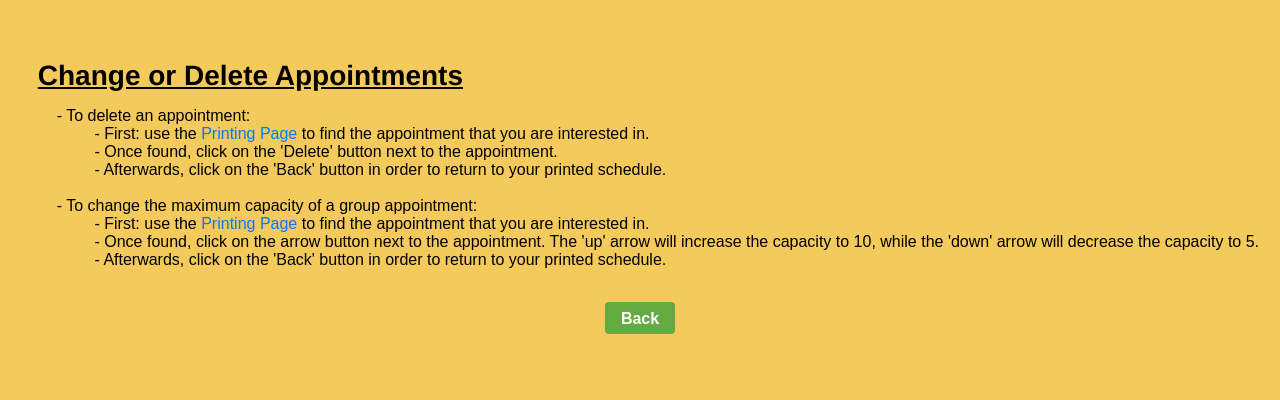
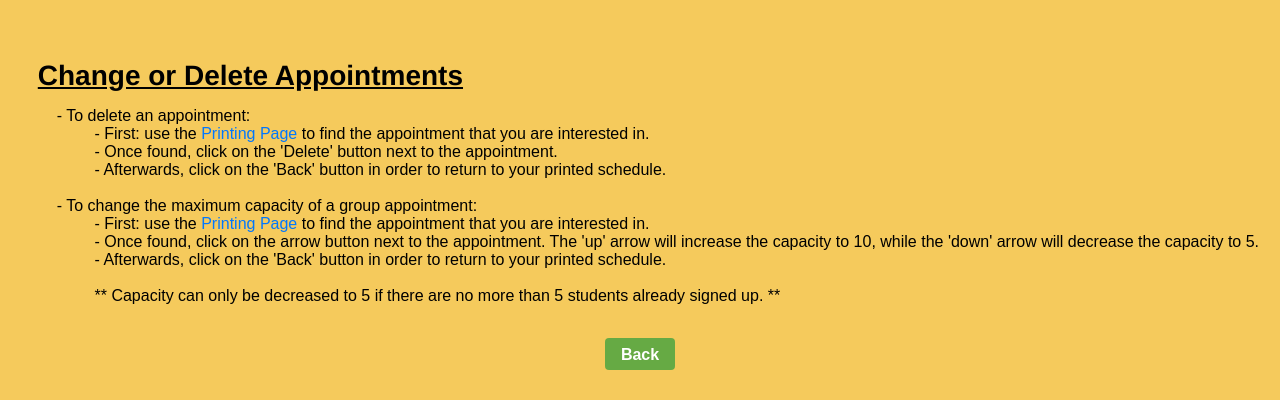
Before and after one commit to CPaul17/CMSC331_Project2, a PHP site: page /adminHelp.php in a window 1280 px wide. Shown: the part 1508-1908 px from the top of the page. Before the commit the page ends 1842 px from the top, so only its background shows below. Run offline with PHP 8.4, Linux system fonts and the light colour scheme; the visitor is signed in with stand-in values (Sample User, id 1).

Commit message:
fixed something with help
fixed a line

```diff
--- a/adminHelp.php
+++ b/adminHelp.php
@@ -148,6 +148,8 @@ p.padding3
 <p class="padding3">- First: use the <a href="printingPage.php">Printing Page</a> to find the appointment that you are interested in.</p>
 <p class="padding3">- Once found, click on the arrow button next to the appointment. The 'up' arrow will increase the capacity to 10, while the 'down' arrow will decrease the capacity to 5.</p>
 <p class="padding3">- Afterwards, click on the 'Back' button in order to return to your printed schedule.</p>
+<br>
+<p class="padding3">** Capacity can only be decreased to 5 if there are no more than 5 students already signed up. **</p>
 </FONT>
 <br>
 <br>
```
